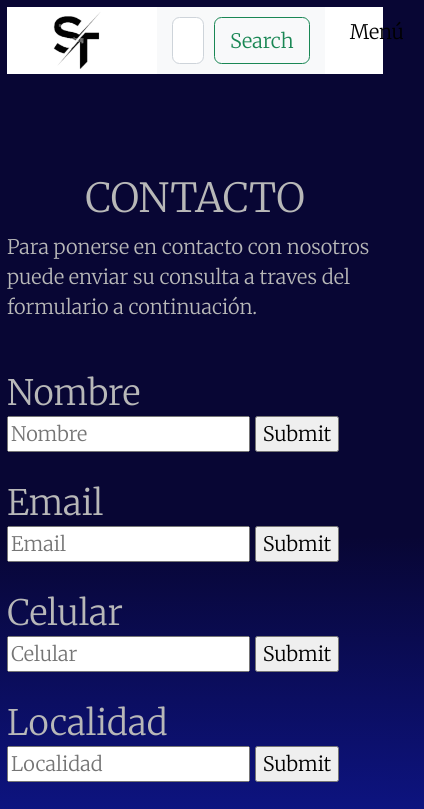
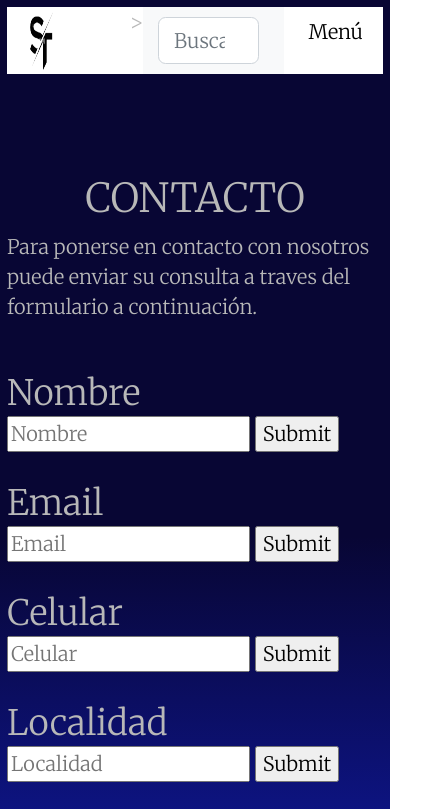
Before and after one commit to SantiagoFernandez99/Stylus, a plain HTML site: page contacto.html in a window 390 px wide. Shown: the top 809 px of the page, 424 px wide, since content can reach past the window. Drawn offline with nearby package versions, Linux system fonts and the light colour scheme; a web font is replaced by a local one.

Commit message:
Cambio en el buscador y tamaño del logo

```diff
--- a/contacto.html
+++ b/contacto.html
@@ -24,14 +24,13 @@
 
 			<!-- Logo -->
 			<div class="Logo">
-				<img width="150" alt="Logo" title="Logo" src ="imagenes/st.png"/>
-			</div>
+				<img width="50%" height="100%" alt="Logo" title="Logo" src ="imagenes/st.png"/>
+			</div>>
 
 			<nav class="navbar navbar-expand-lg bg-light">
 				<div class="container-fluid">
 					<form class="d-flex" role="search">
-					<input class="form-control me-2" type="search" placeholder="Search" aria-label="Search">
-					<button class="btn btn-outline-success" type="submit">Search</button>
+					<input class="form-control me-2" type="search" placeholder="Buscar" aria-label="Search">
 					</form>
 				</div>
 			</nav>
--- a/css/estilos.css
+++ b/css/estilos.css
@@ -232,6 +232,14 @@ body {
 		background-color: white;
 	}
 
+	.Logo img {
+		width: 60%;
+	}
+
+	.Logo:hover {
+		display: none;
+	}
+
 	.Secciones ul {
 			display: none;
 		}
```
Also changed, not shown: index.html (+2 -3 lines), login.html (+2 -3 lines), nosotros.html (+2 -3 lines), productos.html (+2 -3 lines).
